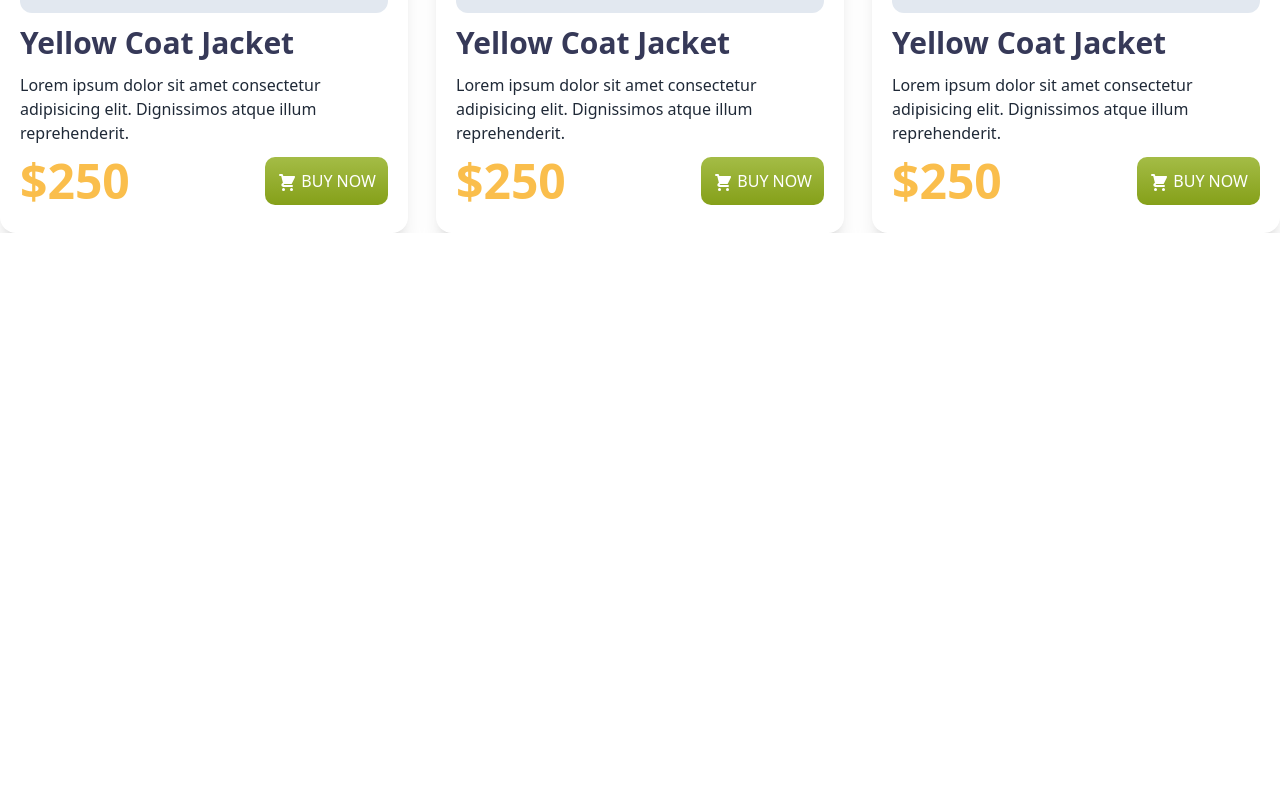
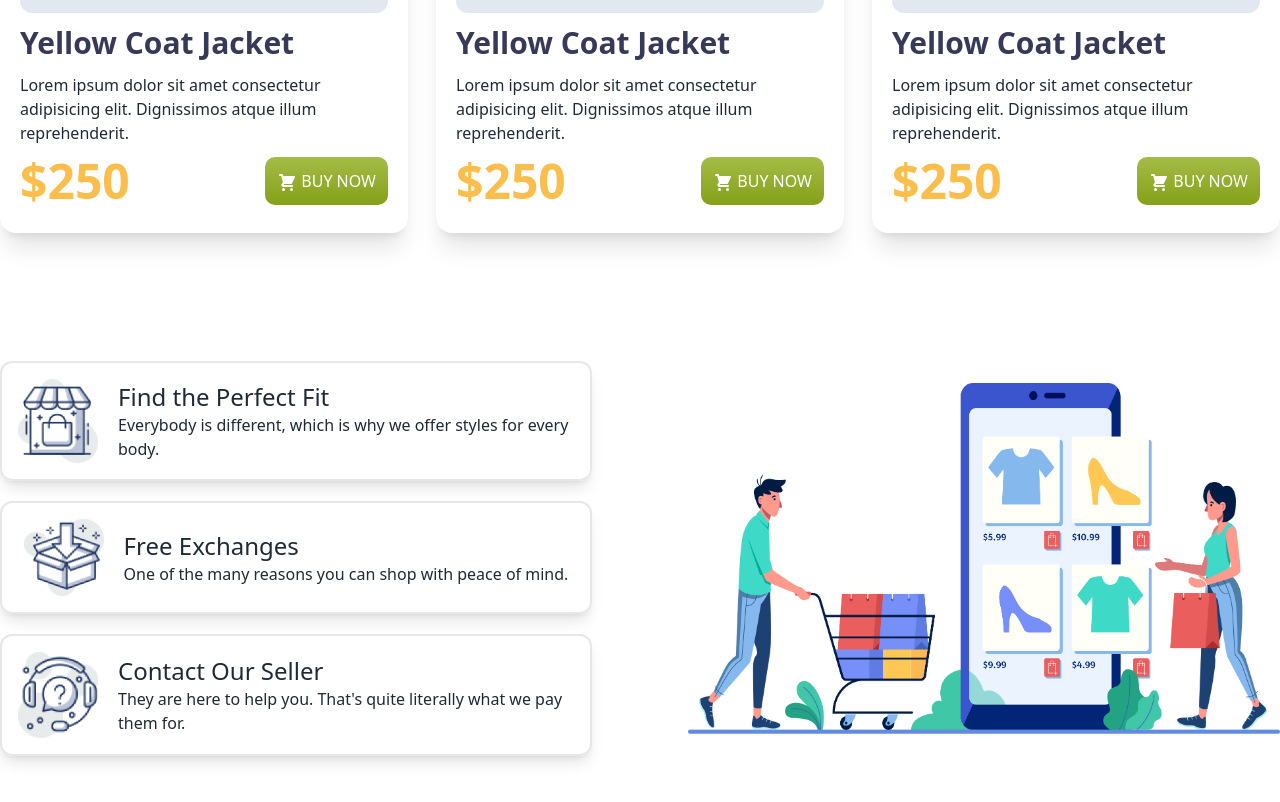
Before and after one commit to indrajith76/penguin-fasion-tailwind, a plain HTML site: page index.html in a window 1280 px wide. Shown: the part 1963-2765 px from the top of the page. Before the commit the page ends 2196 px from the top, so only its background shows below. Drawn offline with nearby package versions, Linux system fonts and the light colour scheme.

Commit message:
benefit section added

```diff
--- a/index.html
+++ b/index.html
@@ -117,13 +117,17 @@
     <!-- Women section start -->
     <section class="women mb-24">
       <h2 class="text-commonDark txt-cursive text-5xl mb-5">Women's Jacket</h2>
-      <div class="products grid grid-cols-1 md:grid-cols-2 lg:grid-cols-3 gap-7">
+      <div
+        class="products grid grid-cols-1 md:grid-cols-2 lg:grid-cols-3 gap-7"
+      >
         <div class="card-item shadow-xl p-5 pb-7 rounded-2xl">
           <div class="card-img bg-slate-200 p-4 rounded-xl mb-3">
             <img src="images/jacket-1.png" class="" alt="" />
           </div>
           <div class="card-info">
-            <h3 class="text-3xl text-commonDark font-semibold mb-3">Yellow Coat Jacket</h3>
+            <h3 class="text-3xl text-commonDark font-semibold mb-3">
+              Yellow Coat Jacket
+            </h3>
             <p class="mb-3">
               Lorem ipsum dolor sit amet consectetur adipisicing elit.
               Dignissimos atque illum reprehenderit.
@@ -152,7 +156,9 @@
             <img src="images/jacket-2.png" class="w-auto" alt="" />
           </div>
           <div class="card-info">
-            <h3 class="text-3xl text-commonDark font-semibold mb-3">Yellow Coat Jacket</h3>
+            <h3 class="text-3xl text-commonDark font-semibold mb-3">
+              Yellow Coat Jacket
+            </h3>
             <p class="mb-3">
               Lorem ipsum dolor sit amet consectetur adipisicing elit.
               Dignissimos atque illum reprehenderit.
@@ -181,7 +187,9 @@
             <img src="images/jacket-3.png" class="w-auto" alt="" />
           </div>
           <div class="card-info">
-            <h3 class="text-3xl text-commonDark font-semibold mb-3">Yellow Coat Jacket</h3>
+            <h3 class="text-3xl text-commonDark font-semibold mb-3">
+              Yellow Coat Jacket
+            </h3>
             <p class="mb-3">
               Lorem ipsum dolor sit amet consectetur adipisicing elit.
               Dignissimos atque illum reprehenderit.
@@ -211,13 +219,17 @@
     <!-- Men section start -->
     <section class="Men">
       <h2 class="text-commonDark txt-cursive text-5xl mb-5">Men's Jacket</h2>
-      <div class="products grid grid-cols-1 md:grid-cols-2 lg:grid-cols-3 gap-7">
+      <div
+        class="products grid grid-cols-1 md:grid-cols-2 lg:grid-cols-3 gap-7"
+      >
         <div class="card-item shadow-xl p-5 pb-7 rounded-2xl">
           <div class="card-img bg-slate-200 p-4 rounded-xl mb-3">
             <img src="images/jacket-4.png" class="" alt="" />
           </div>
           <div class="card-info">
-            <h3 class="text-3xl text-commonDark font-semibold mb-3">Yellow Coat Jacket</h3>
+            <h3 class="text-3xl text-commonDark font-semibold mb-3">
+              Yellow Coat Jacket
+            </h3>
             <p class="mb-3">
               Lorem ipsum dolor sit amet consectetur adipisicing elit.
               Dignissimos atque illum reprehenderit.
@@ -246,7 +258,9 @@
             <img src="images/jacket-5.png" class="w-auto" alt="" />
           </div>
           <div class="card-info">
-            <h3 class="text-3xl text-commonDark font-semibold mb-3">Yellow Coat Jacket</h3>
+            <h3 class="text-3xl text-commonDark font-semibold mb-3">
+              Yellow Coat Jacket
+            </h3>
             <p class="mb-3">
               Lorem ipsum dolor sit amet consectetur adipisicing elit.
               Dignissimos atque illum reprehenderit.
@@ -275,7 +289,9 @@
             <img src="images/jacket-6.png" class="w-auto" alt="" />
           </div>
           <div class="card-info">
-            <h3 class="text-3xl text-commonDark font-semibold mb-3">Yellow Coat Jacket</h3>
+            <h3 class="text-3xl text-commonDark font-semibold mb-3">
+              Yellow Coat Jacket
+            </h3>
             <p class="mb-3">
               Lorem ipsum dolor sit amet consectetur adipisicing elit.
               Dignissimos atque illum reprehenderit.
@@ -298,10 +314,53 @@
             </div>
           </div>
         </div>
-
-
       </div>
     </section>
     <!-- Men section end -->
+
+    <!-- benefits section start  -->
+    <section class="mt-20 mb-32 lg:mt-32">
+      <div class="benefit-items grid grid-cols-2 gap-5 gap-x-24">
+        <div
+          class="benefit-item flex justify-center items-center p-4 shadow-lg border-2 rounded-xl"
+        >
+          <img src="images/house.png" class="w-20 mr-5" alt="" />
+          <div class="benefit-text">
+            <h4 class="text-2xl">Find the Perfect Fit</h4>
+            <p class="text-base">
+              Everybody is different, which is why we offer styles for every
+              body.
+            </p>
+          </div>
+        </div>
+        <div class="benefit-item row-span-3 flex items-center">
+          <img src="images/shopping.png" class="w-full" alt="" />
+        </div>
+        <div
+          class="benefit-item flex justify-center items-center p-4 shadow-lg border-2 rounded-xl"
+        >
+          <img src="images/box.png" class="w-20 mr-5" alt="" />
+          <div class="benefit-text">
+            <h4 class="text-2xl">Free Exchanges</h4>
+            <p class="text-base">
+              One of the many reasons you can shop with peace of mind.
+            </p>
+          </div>
+        </div>
+        <div
+          class="benefit-item flex justify-center items-center p-4 shadow-lg border-2 rounded-xl"
+        >
+          <img src="images/question.png" class="w-20 mr-5" alt="" />
+          <div class="benefit-text">
+            <h4 class="text-2xl">Contact Our Seller</h4>
+            <p class="text-base">
+              They are here to help you. That's quite literally what we pay them
+              for.
+            </p>
+          </div>
+        </div>
+      </div>
+    </section>
+    <!-- benefits section end -->
   </body>
 </html>
```
